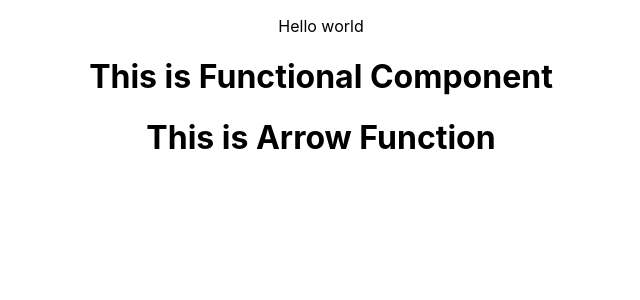
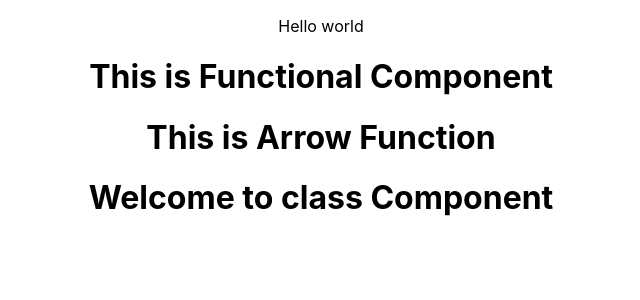
Before and after one commit to Bhakti12/example, a React (Create React App) app: page / in a window 1280 px wide. Shown: the top 300 px of the page, without its empty margins (319-959 px from the left). Built offline with nearby package versions, Linux system fonts and the light colour scheme.

Commit message:
create class component and understand difference between functional and class components

```diff
--- a/src/App.tsx
+++ b/src/App.tsx
@@ -2,6 +2,7 @@
 import logo from './logo.svg';
 import './App.css';
 import { Greet,ArrowExample } from './components/function_component_example';
+import Welcome from './components/Welcome';
 
 function App() {
   return (
@@ -10,6 +11,7 @@
         Hello world
         <Greet />
         <ArrowExample />
+        <Welcome />
       </p>
     </div>
   );
--- /dev/null
+++ b/src/components/Welcome.tsx
@@ -0,0 +1,14 @@
+import React, {Component} from "react";
+
+class Welcome extends Component{
+    render(){
+        return <h1>Welcome to class Component</h1>
+    }
+}
+
+export default Welcome;
+
+//difference between class and funtional components:
+//functional component : simple functions,use functional components as much as possible,absence of 'this' keyword,solution without using state,
+//mainly responsible for the UI,stateless/presentational
+//class component : more feature rich,maintain their own private data,complex UI-logic,provide lifecycle hooks,statefull/container
```
